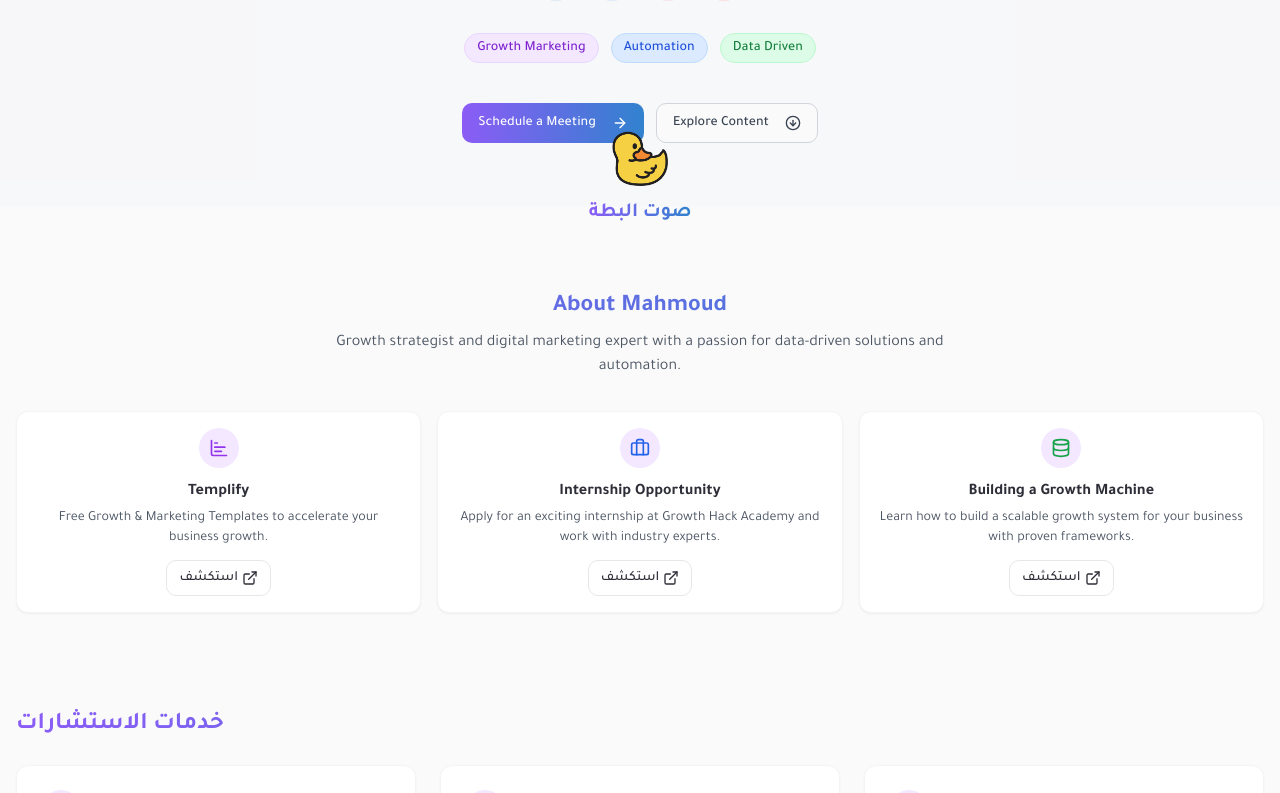
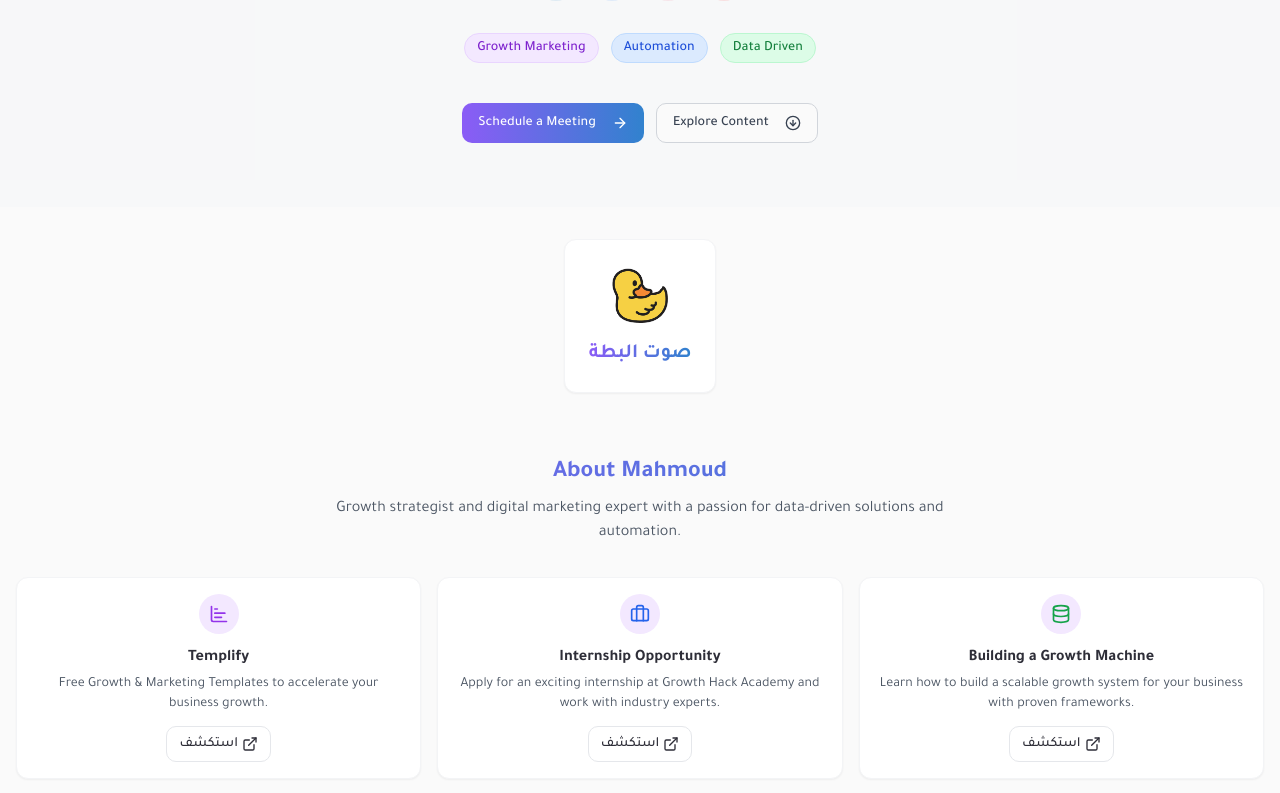
Before and after one commit to growthack88/mahmoud-omar-pulse, a React (Vite) app: page / in a window 1280 px wide. Shown: the part 583-1376 px from the top of the page. Built offline with nearby package versions, Linux system fonts and the light colour scheme.

Commit message:
Fix logo overlap in About section

```diff
--- a/src/pages/Index.tsx
+++ b/src/pages/Index.tsx
@@ -47,26 +47,28 @@ const Index = () => {
       <Header />
       <main>
         <HeroSection />
-        <div className="container mx-auto px-4">
-          <div className="relative z-10 -mt-20">
+        <div className="container mx-auto px-4 mt-8">
           {/* Duck Logo Section */}
-            <div className="text-center mb-8">
+          <div className="flex justify-center mb-8">
             <a
               href="https://whatzduck.com"
               target="_blank"
               rel="noreferrer"
-                className="inline-block hover:scale-105 transition-transform duration-300"
+              className="block"
             >
+              <div className="bg-white shadow-sm border border-gray-100 rounded-lg p-6 hover:shadow-md transition-shadow duration-300 card-hover">
+                <div className="flex flex-col items-center text-center">
                   <img
                     src="/lovable-uploads/7f3a032d-df5e-48ee-a3fa-2baafc518a00.png"
                     alt="Duck Logo"
-                  className="w-16 h-16 mx-auto mb-2"
+                    className="w-16 h-16 mb-3"
                   />
                   <h2 className="text-xl font-bold text-gradient font-tajawal">صوت البطة</h2>
+                </div>
+              </div>
             </a>
           </div>
           <AboutSection />
-          </div>
         </div>
         <div className="container mx-auto px-4 mt-8">
           <div className="flex flex-col gap-6">
```
Lines whose indentation alone changed are shown as unchanged.
